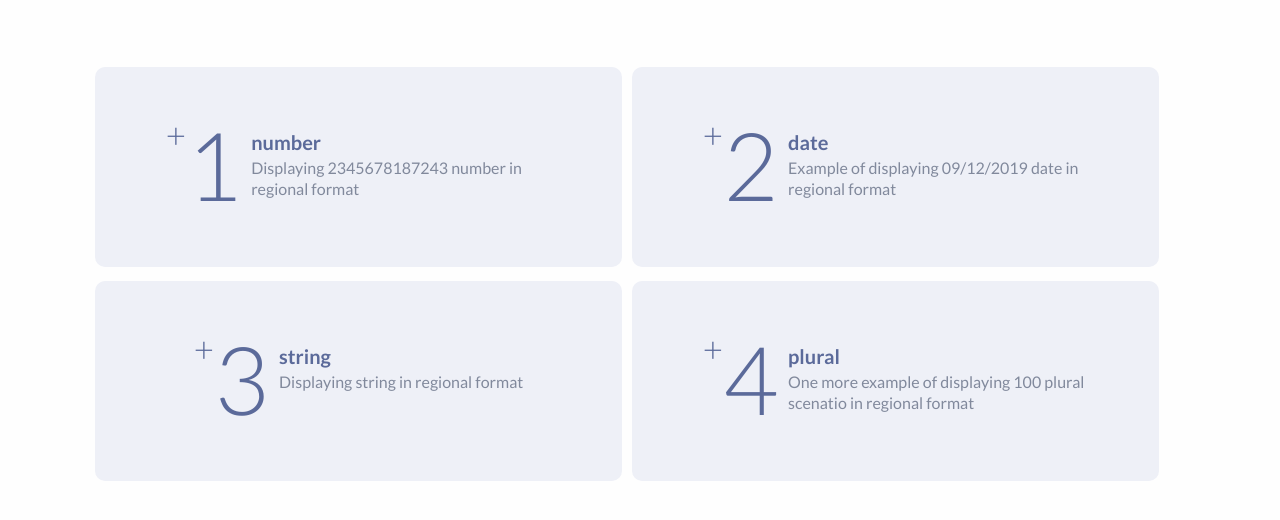
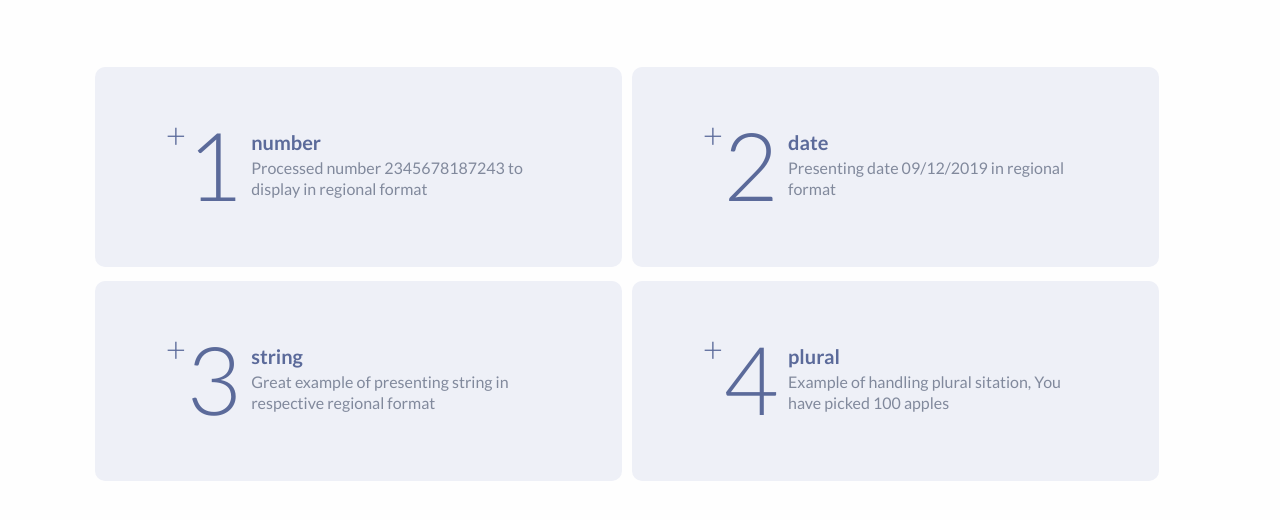
Before and after one commit to citta-lab/react-internationalization-exmple, a React (Create React App) app in the folder internationalized-app/: page / in a window 1280 px wide. Shown: the top 520 px of the page. Built offline with nearby package versions, Linux system fonts and the light colour scheme.

Commit message:
translation and switch case

```diff
--- a/internationalized-app/src/index.js
+++ b/internationalized-app/src/index.js
@@ -1,6 +1,7 @@
 import React from 'react';
 import ReactDOM from 'react-dom';
 import { IntlProvider } from 'react-intl';
+import en from './translations/en.json';
 
 
 import './index.css';
@@ -8,7 +9,7 @@ import App from './App';
 import * as serviceWorker from './serviceWorker';
 
 ReactDOM.render(
-    <IntlProvider locale="fr">
+    <IntlProvider locale="en" messages={en}>
         <App />
     </IntlProvider>,
     document.getElementById('root')
--- /dev/null
+++ b/internationalized-app/src/translations/en.json
@@ -0,0 +1,6 @@
+{
+    "card.number": "Processed number {value} to display in regional format",
+    "card.string": "Great example of presenting string in respective regional format",
+    "card.date": "Presenting date {value} in regional format",
+    "card.plural": "Example of handling plural sitation, You have picked {value} apples"
+}
```
Also changed, not shown: 1 other file (tests, documents, lock files or other folders).
